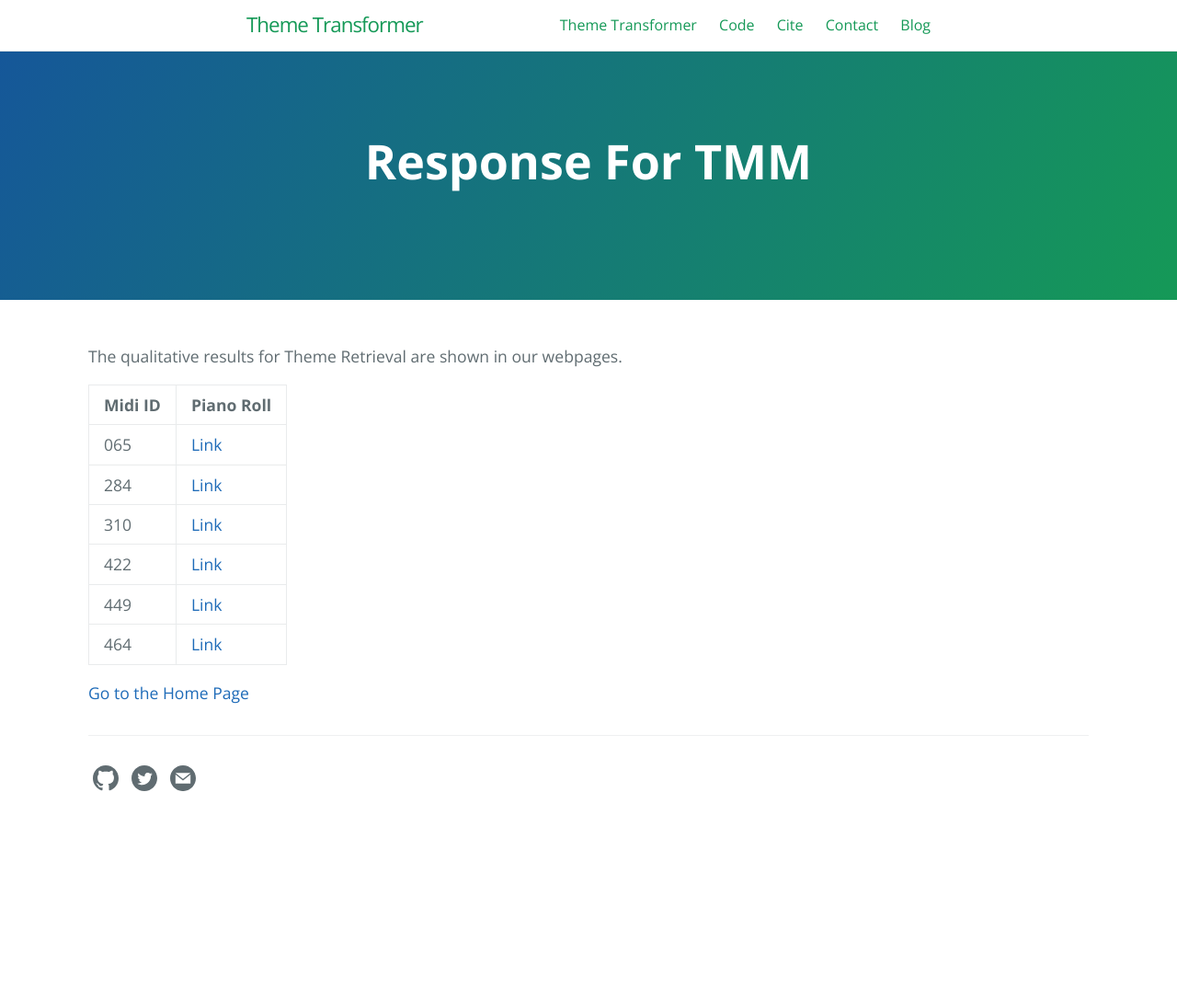
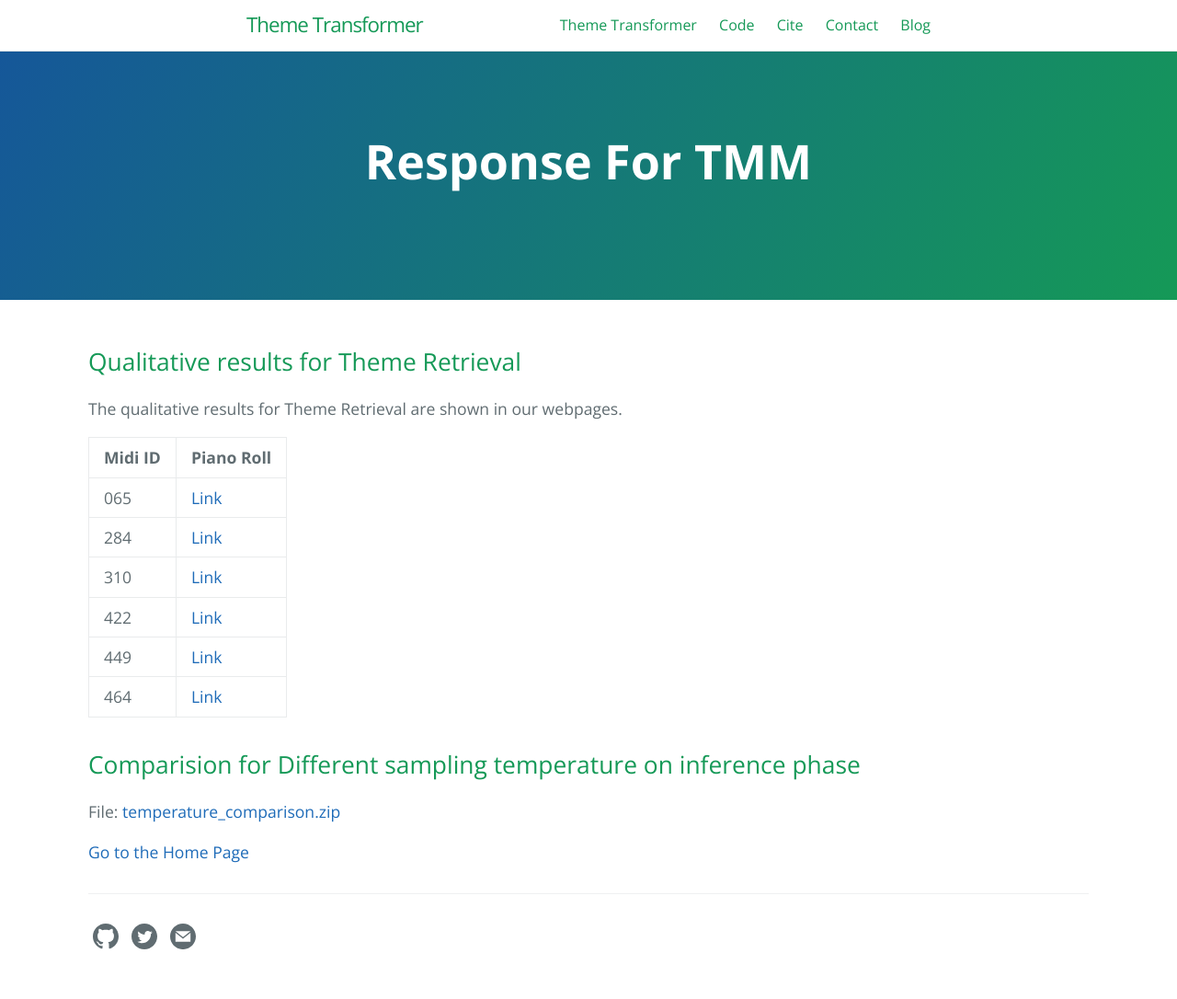
Before and after one commit to atosystem/ThemeTransformer, a Jekyll site: the page built from responsefortmm.md, in a window 1280 px wide. Shown: the whole page at 92% size. Built offline with Jekyll 4.4.1, drawn with Linux system fonts in a browser that asks for light colours; before the commit the page ends 914 px from its top, so only the background shows below that.

Commit message:
revised responsefortmm

```diff
--- a/responsefortmm.md
+++ b/responsefortmm.md
@@ -7,6 +7,7 @@ ref: responsefortmm
 order: 0
 ---
 
+## Qualitative results for Theme Retrieval
 The qualitative results for Theme Retrieval are shown in our webpages.
 
 
@@ -21,4 +22,8 @@ Midi ID       | Piano Roll |
 464    | [Link](tmm_files/464/464.html) |
 
 
+## Comparision for Different sampling temperature on inference phase
+
+File: [temperature_comparison.zip](tmm_files/temperatureSampling/differentTemp/differentTemp/temperature_comparison.zip)
+
 [Go to the Home Page]({{ '/' | absolute_url }})
```
